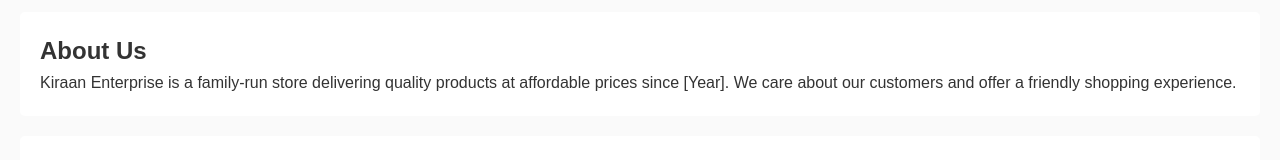
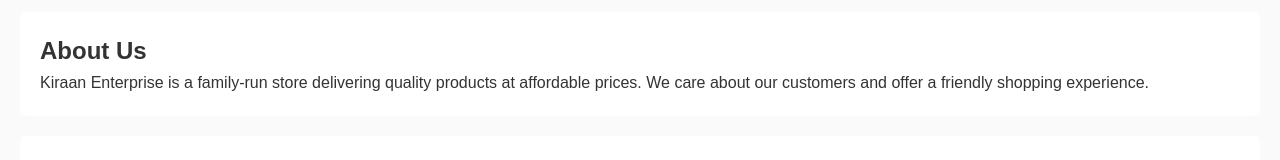
Before and after one commit to prodiptaprofessional/kiraan-enterprise-site, a plain HTML site: page index.html in a window 1280 px wide. Shown: the part 480-640 px from the top of the page. Drawn offline with Linux system fonts and the light colour scheme.

Commit message:
Update site

```diff
--- a/index.html
+++ b/index.html
@@ -37,7 +37,7 @@
 
         <section id="about">
             <h2>About Us</h2>
-            <p>Kiraan Enterprise is a family-run store delivering quality products at affordable prices since [Year]. We care about our customers and offer a friendly shopping experience.</p>
+            <p>Kiraan Enterprise is a family-run store delivering quality products at affordable prices. We care about our customers and offer a friendly shopping experience.</p>
         </section>
 
         <section id="contact">
```
Also changed, not shown: 1 other file.
